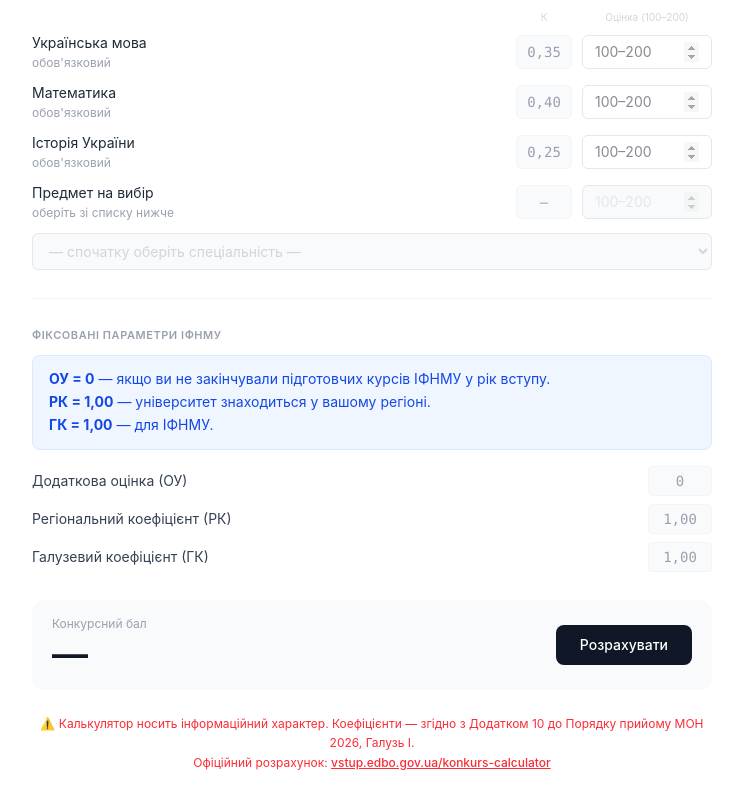
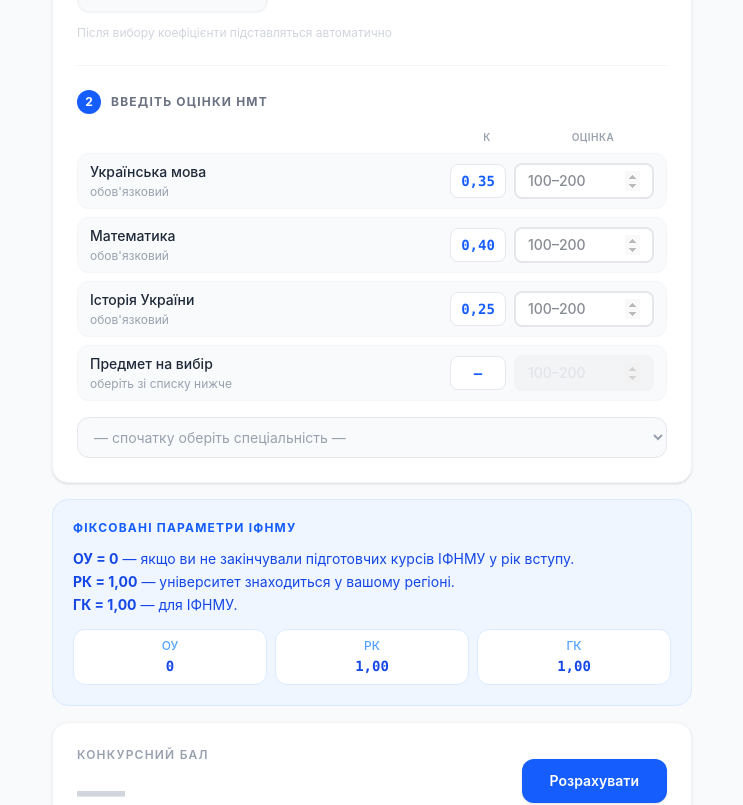
Before and after one commit to bosox1/kb2026, a React (Vite) app: page / in a window 1280 px wide. Shown: the part 463-1268 px from the top of the page, without its empty margins (268-1011 px from the left). Built offline with nearby package versions, Linux system fonts and the light colour scheme.

Commit message:
redisign

```diff
--- a/src/App.jsx
+++ b/src/App.jsx
@@ -7,13 +7,13 @@ const fmt = (n) => n?.toFixed(2).replace('.', ',') ?? '—';
 
 function SectionTitle({ step, children }) {
   return (
-    <div className="flex items-center gap-2 mb-3">
+    <div className="flex items-center gap-2.5 mb-4">
       {step && (
-        <span className="w-5 h-5 rounded-full bg-gray-900 text-white text-[11px] font-semibold flex items-center justify-center shrink-0">
+        <span className="w-6 h-6 rounded-full bg-blue-600 text-white text-xs font-bold flex items-center justify-center shrink-0">
           {step}
         </span>
       )}
-      <span className="text-[11px] font-semibold text-gray-400 uppercase tracking-wider">{children}</span>
+      <span className="text-xs font-bold text-gray-500 uppercase tracking-widest">{children}</span>
     </div>
   );
 }
@@ -82,58 +82,50 @@ export default function App() {
       })
     : [];
 
+  const scoreColor = result
+    ? parseFloat(result) >= 180 ? 'text-green-600'
+    : parseFloat(result) >= 160 ? 'text-blue-600'
+    : 'text-gray-900'
+    : 'text-gray-300';
+
   return (
-    <div className="min-h-screen bg-white">
-      <div className="max-w-[720px] mx-auto px-4 sm:px-5 py-8 pb-14">
-
-        <div className="mb-7">
-          <p className="text-xs text-gray-400 mb-1 tracking-wide">
+    <div className="min-h-screen bg-gray-50">
+      {/* Header */}
+      <div className="bg-blue-700 text-white px-4 py-3 text-center">
+        <span className="text-xs font-medium tracking-wide opacity-80">
           ІФНМУ · Вступна кампанія 2026 · НМТ
-          </p>
-          <h1 className="text-xl font-semibold text-gray-900">Калькулятор конкурсного балу</h1>
+        </span>
       </div>
 
-        <section className="mb-7">
+      <div className="max-w-2xl mx-auto px-4 py-8 pb-16">
+        <h1 className="text-2xl font-bold text-gray-900 mb-1">Калькулятор конкурсного балу</h1>
+        <p className="text-sm text-gray-500 mb-8">Розрахуйте свій прохідний бал для вступу в ІФНМУ 2026</p>
+
+        {/* Card */}
+        <div className="bg-white rounded-2xl shadow-sm border border-gray-100 p-6 mb-4">
+          {/* Step 1 */}
           <SectionTitle step="1">Оберіть спеціальність</SectionTitle>
           <SpecSelector selected={spec} onSelect={handleSpecSelect} />
-          <p className="text-[11px] text-gray-300 mt-2">
-            Після вибору коефіцієнти підставляться автоматично
-          </p>
-        </section>
+          <p className="text-xs text-gray-300 mt-3 mb-6">Після вибору коефіцієнти підставляться автоматично</p>
 
-        <div className="border-t border-gray-100 mb-7" />
+          <div className="border-t border-gray-100 mb-6" />
 
-        <section className="mb-7">
+          {/* Step 2 */}
           <SectionTitle step="2">Введіть оцінки НМТ</SectionTitle>
 
-          <div className="grid grid-cols-[1fr_56px_130px] gap-2.5 mb-2">
+          <div className="grid grid-cols-[1fr_56px_140px] gap-2 mb-2 px-1">
             <span />
-            <span className="text-[10px] text-gray-300 text-center">К</span>
-            <span className="text-[10px] text-gray-300 text-center">Оцінка (100–200)</span>
+            <span className="text-[10px] font-semibold text-gray-400 text-center uppercase tracking-wider">К</span>
+            <span className="text-[10px] font-semibold text-gray-400 text-center uppercase tracking-wider">Оцінка</span>
           </div>
 
-          <div className="space-y-3">
-            <ScoreInput
-              label="Українська мова"
-              hint="обов'язковий"
-              coef={spec?.k1 ?? 0.35}
-              value={scores.p1}
-              onChange={(v) => handleScore('p1', v)}
-            />
-            <ScoreInput
-              label="Математика"
-              hint="обов'язковий"
-              coef={spec?.k2 ?? 0.40}
-              value={scores.p2}
-              onChange={(v) => handleScore('p2', v)}
-            />
-            <ScoreInput
-              label="Історія України"
-              hint="обов'язковий"
-              coef={spec?.k3 ?? 0.25}
-              value={scores.p3}
-              onChange={(v) => handleScore('p3', v)}
-            />
+          <div className="space-y-2 mb-4">
+            <ScoreInput label="Українська мова" hint="обов'язковий" coef={spec?.k1 ?? 0.35}
+              value={scores.p1} onChange={(v) => handleScore('p1', v)} />
+            <ScoreInput label="Математика" hint="обов'язковий" coef={spec?.k2 ?? 0.40}
+              value={scores.p2} onChange={(v) => handleScore('p2', v)} />
+            <ScoreInput label="Історія України" hint="обов'язковий" coef={spec?.k3 ?? 0.25}
+              value={scores.p3} onChange={(v) => handleScore('p3', v)} />
             <ScoreInput
               label="Предмет на вибір"
               hint={subjKey ? SUBJECTS.find((s) => s.key === subjKey)?.label : 'оберіть зі списку нижче'}
@@ -142,14 +134,15 @@ export default function App() {
               onChange={(v) => handleScore('p4', v)}
               disabled={!subjKey}
             />
+          </div>
 
           <select
             value={subjKey}
             onChange={handleSubjChange}
             disabled={!spec}
-              className="w-full px-3 py-2 border border-gray-200 rounded-md text-sm bg-white text-gray-700
-                disabled:bg-gray-50 disabled:text-gray-300 disabled:cursor-not-allowed
-                focus:outline-none focus:border-blue-400 focus:ring-2 focus:ring-blue-100"
+            className="w-full px-3 py-2.5 border border-gray-200 rounded-xl text-sm bg-white text-gray-700
+              disabled:bg-gray-50 disabled:text-gray-400 disabled:cursor-not-allowed
+              focus:outline-none focus:border-blue-400 focus:ring-2 focus:ring-blue-50"
           >
             <option value="">
               {spec ? '— оберіть предмет на вибір —' : '— спочатку оберіть спеціальність —'}
@@ -161,63 +154,56 @@ export default function App() {
             ))}
           </select>
         </div>
-        </section>
 
-        <div className="border-t border-gray-100 mb-7" />
-
-        <section className="mb-7">
-          <SectionTitle>Фіксовані параметри ІФНМУ</SectionTitle>
-          <div className="bg-blue-50 border border-blue-100 rounded-lg px-4 py-3 text-sm text-blue-700 leading-relaxed mb-4">
+        {/* Fixed params */}
+        <div className="bg-blue-50 border border-blue-100 rounded-2xl p-5 mb-4">
+          <p className="text-xs font-bold text-blue-600 uppercase tracking-widest mb-3">Фіксовані параметри ІФНМУ</p>
+          <p className="text-sm text-blue-700 leading-relaxed mb-3">
             <strong>ОУ = 0</strong> — якщо ви не закінчували підготовчих курсів ІФНМУ у рік вступу.<br />
             <strong>РК = 1,00</strong> — університет знаходиться у вашому регіоні.<br />
             <strong>ГК = 1,00</strong> — для ІФНМУ.
-          </div>
-          <div className="space-y-2">
-            {[
-              ['Додаткова оцінка (ОУ)', '0'],
-              ['Регіональний коефіцієнт (РК)', '1,00'],
-              ['Галузевий коефіцієнт (ГК)', '1,00'],
-            ].map(([label, val]) => (
-              <div key={label} className="flex items-center justify-between gap-3">
-                <span className="text-sm text-gray-700">{label}</span>
-                <span className="text-sm px-3 py-1 rounded border border-gray-100 bg-gray-50 text-gray-400 font-mono min-w-[64px] text-center">
-                  {val}
-                </span>
+          </p>
+          <div className="grid grid-cols-3 gap-2">
+            {[['ОУ', '0'], ['РК', '1,00'], ['ГК', '1,00']].map(([label, val]) => (
+              <div key={label} className="bg-white rounded-xl px-3 py-2 text-center border border-blue-100">
+                <div className="text-xs text-blue-400 font-medium mb-0.5">{label}</div>
+                <div className="text-sm font-bold text-blue-700 font-mono">{val}</div>
               </div>
             ))}
           </div>
-        </section>
+        </div>
 
+        {/* Errors */}
         {errors.length > 0 && (
-          <div className="bg-amber-50 border border-amber-200 rounded-lg px-4 py-3 text-sm text-amber-800 leading-relaxed mb-5">
-            {errors.map((e, i) => <div key={i}>{e}</div>)}
+          <div className="bg-amber-50 border border-amber-200 rounded-xl px-4 py-3 text-sm text-amber-800 leading-relaxed mb-4">
+            {errors.map((e, i) => <div key={i}>⚠ {e}</div>)}
           </div>
         )}
 
-        <div className="flex items-center justify-between gap-4 bg-gray-50 rounded-xl px-5 py-4">
+        {/* Result */}
+        <div className="bg-white rounded-2xl shadow-sm border border-gray-100 p-6 flex items-center justify-between gap-4">
           <div>
-            <div className="text-xs text-gray-400 mb-0.5">Конкурсний бал</div>
-            <div className="text-4xl font-semibold text-gray-900 tracking-tight tabular-nums">
+            <div className="text-xs font-semibold text-gray-400 uppercase tracking-widest mb-1">Конкурсний бал</div>
+            <div className={`text-5xl font-bold tracking-tight tabular-nums transition-colors ${scoreColor}`}>
               {result ?? '—'}
             </div>
+            {result && parseFloat(result) >= 180 && (
+              <div className="text-xs text-green-600 font-medium mt-1">Відмінний результат 🎉</div>
+            )}
           </div>
           <button
             onClick={calculate}
-            className="bg-gray-900 text-white text-sm font-medium px-6 py-2.5 rounded-lg hover:bg-gray-700 transition-colors"
+            className="bg-blue-600 hover:bg-blue-700 active:bg-blue-800 text-white text-sm font-semibold px-7 py-3 rounded-xl transition-colors shadow-sm"
           >
             Розрахувати
           </button>
         </div>
 
-        <p className="text-xs text-red-500 mt-6 text-center leading-relaxed">
+        <p className="text-xs text-gray-400 mt-6 text-center leading-relaxed">
           ⚠️ Калькулятор носить інформаційний характер. Коефіцієнти — згідно з Додатком 10 до Порядку прийому МОН 2026, Галузь І.<br />
           Офіційний розрахунок:{' '}
-          <a
-            href="https://vstup.edbo.gov.ua/konkurs-calculator"
-            target="_blank"
-            rel="noopener noreferrer"
-            className="underline font-medium"
-          >
+          <a href="https://vstup.edbo.gov.ua/konkurs-calculator" target="_blank" rel="noopener noreferrer"
+            className="text-blue-500 underline font-medium">
             vstup.edbo.gov.ua/konkurs-calculator
           </a>
         </p>
--- a/src/components/ScoreInput.jsx
+++ b/src/components/ScoreInput.jsx
@@ -1,13 +1,13 @@
-export default function ScoreInput({ label, hint, coef, value, onChange, disabled = false, placeholder = '100–200' }) {
+export default function ScoreInput({ label, hint, coef, value, onChange, disabled = false }) {
   const fmt = (n) => n?.toFixed(2).replace('.', ',') ?? '—';
 
   return (
-    <div className="grid grid-cols-[1fr_56px_130px] gap-2.5 items-center">
+    <div className="grid grid-cols-[1fr_56px_140px] gap-2 items-center py-2 px-3 rounded-xl bg-gray-50 border border-gray-100">
       <div>
-        <div className="text-sm text-gray-800">{label}</div>
+        <div className="text-sm font-medium text-gray-800">{label}</div>
         {hint && <div className="text-xs text-gray-400 mt-0.5">{hint}</div>}
       </div>
-      <div className="text-center text-sm px-2 py-1.5 rounded-md border border-gray-100 bg-gray-50 text-gray-400 font-mono">
+      <div className="text-center text-sm px-2 py-1.5 rounded-lg border border-gray-200 bg-white text-blue-600 font-bold font-mono">
         {coef !== null && coef !== undefined ? fmt(coef) : '—'}
       </div>
       <input
@@ -17,11 +17,11 @@ export default function ScoreInput({ label, hint, coef, value, onChange, disable
         value={value}
         onChange={(e) => onChange(e.target.value)}
         disabled={disabled}
-        placeholder={placeholder}
-        className="w-full px-3 py-1.5 border border-gray-200 rounded-md text-sm bg-white text-gray-900
-          disabled:bg-gray-50 disabled:text-gray-300 disabled:cursor-not-allowed
-          focus:outline-none focus:border-blue-400 focus:ring-2 focus:ring-blue-100
-          [appearance:textfield] [&::-webkit-inner-spin-button]:opacity-50"
+        placeholder="100–200"
+        className="w-full px-3 py-1.5 border-2 border-gray-200 rounded-lg text-sm bg-white text-gray-900 font-medium
+          disabled:bg-gray-100 disabled:text-gray-300 disabled:cursor-not-allowed disabled:border-gray-100
+          focus:outline-none focus:border-blue-400 focus:ring-2 focus:ring-blue-50
+          [appearance:textfield] [&::-webkit-inner-spin-button]:opacity-40"
       />
     </div>
   );
```
Also changed, not shown: src/components/SpecSelector.jsx (+4 -4 lines). Lines whose indentation alone changed are shown as unchanged.
